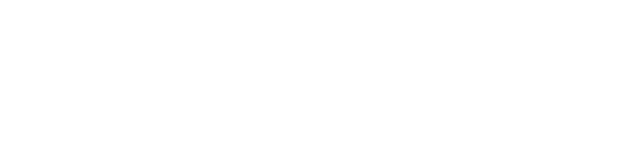
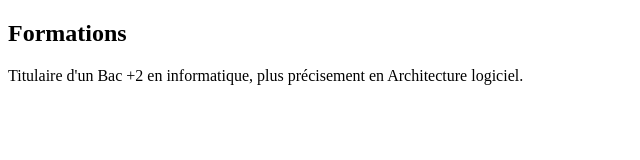
Before and after one commit to Iyes00/git-mon-cv, a plain HTML site: page index.html in a window 1280 px wide. Shown: the whole page, without its empty margins (0-640 px from the left). Drawn offline with Linux system fonts and the light colour scheme.

Commit message:
mise en place de la section formations

```diff
--- a/index.html
+++ b/index.html
@@ -14,7 +14,13 @@
     </header>
 
     <main>
-
+        <section>
+            <h2>Formations</h2>
+            <p>
+                Titulaire d'un Bac +2 en informatique,
+                plus précisement en Architecture logiciel.
+            </p>
+        </section>
     </main>
 
     <footer>
```
